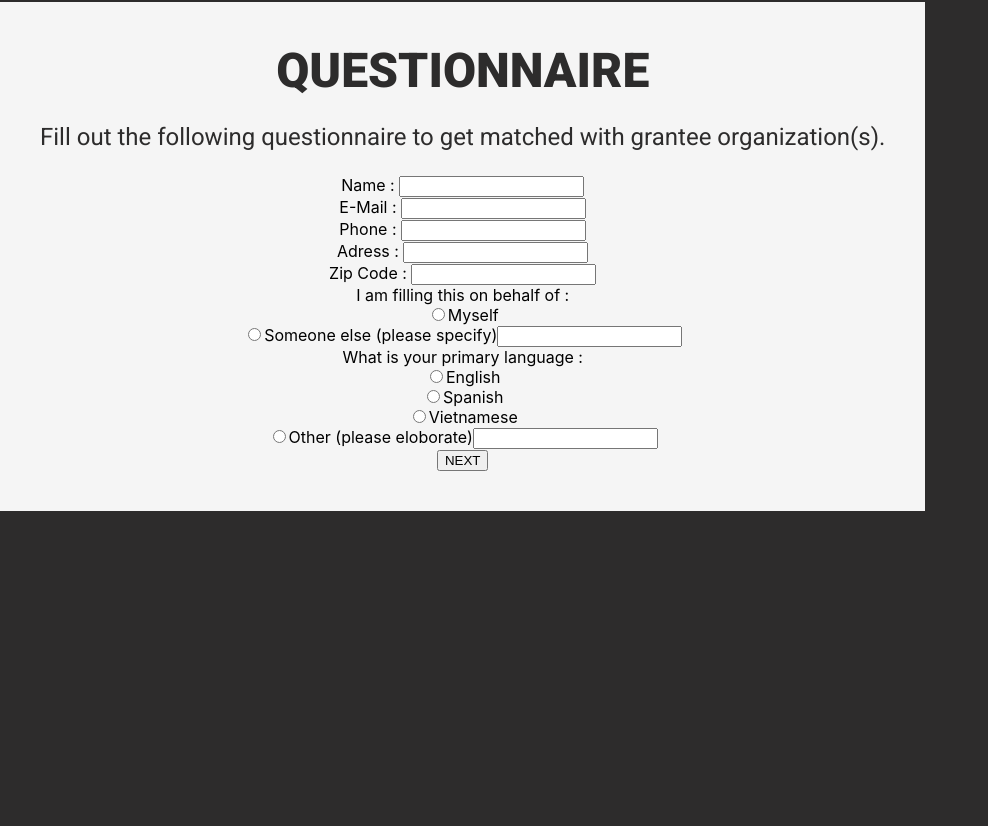
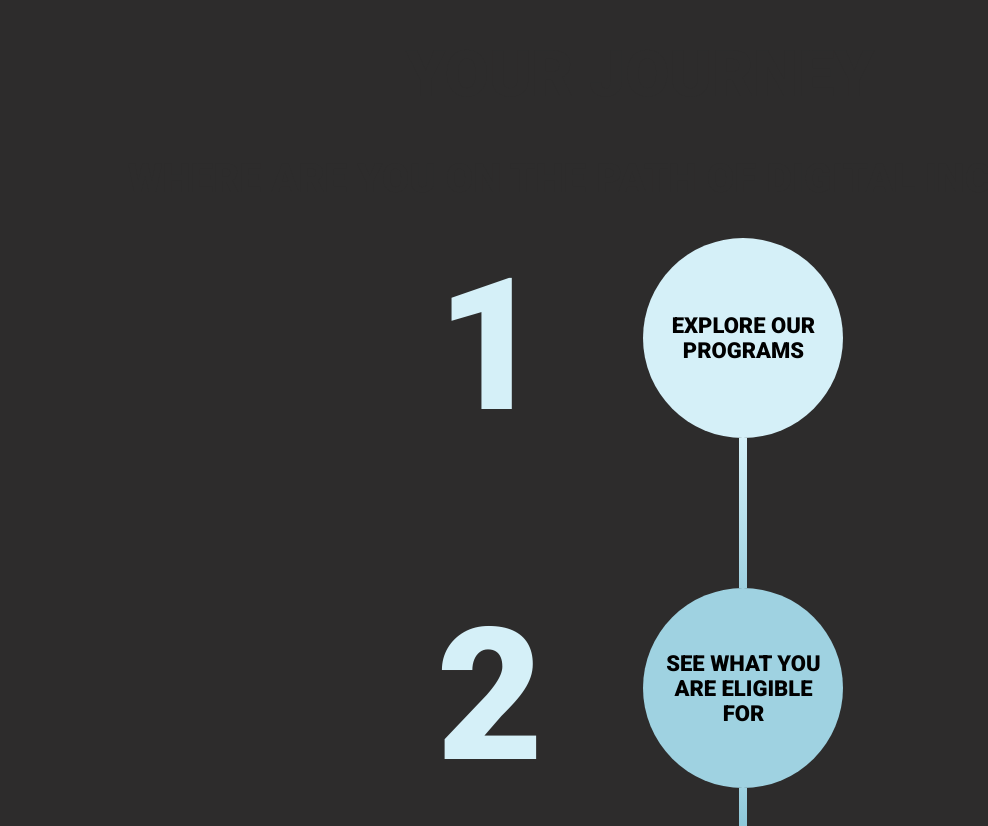
Before and after one commit to CS-SG-Studio/San-Jose-MOTI, a React (Create React App) app in the folder san-jose-digital/: page / in a window 1280 px wide. Shown: the part 1654-2480 px from the top of the page, without its empty margins (0-988 px from the left). Before the commit the page ends 2165 px from the top, so only its background shows below. Built offline with nearby package versions, Linux system fonts and the light colour scheme.

Commit message:
made JourneyMap with dynamic code format, updated Step1 formatting, did some questionnaire formatting

```diff
--- a/san-jose-digital/src/App.js
+++ b/san-jose-digital/src/App.js
@@ -1,15 +1,16 @@
 // import logo from './logo.svg';
 import "./App.css";
 import JourneyMap from "./screens/JourneyMap/JourneyMap";
-import Step1 from "./screens/JourneyMap/Step1/Step1";
+import JourneyMap2 from "./screens/JourneyMap/JourneyMap2";
 import Questionnaire1 from "./screens/Questionnaire/Questionnaire1";
-import Questionnaire2 from "./screens/Questionnaire/Questionnaire2";
-import Questionnaire3 from "./screens/Questionnaire/Questionnaire3";
+// import Questionnaire2 from "./screens/Questionnaire/Questionnaire2";
+// import Questionnaire3 from "./screens/Questionnaire/Questionnaire3";
 
 function App() {
   return (
     <div className="App">
       <JourneyMap />
+      <JourneyMap2 />
       <Questionnaire1 />
     </div>
   );
--- a/san-jose-digital/src/screens/JourneyMap/JourneyMap.js
+++ b/san-jose-digital/src/screens/JourneyMap/JourneyMap.js
@@ -19,7 +19,6 @@ function JourneyMap() {
           WHERE ARE YOU ON THE PATH OF DIGITAL INCLUSION?
         </h3>
       </div>
-
       <div>
         <div className="stack">
           <div className="digit">1</div>
--- /dev/null
+++ b/san-jose-digital/src/screens/JourneyMap/JourneyMap2.js
@@ -0,0 +1,51 @@
+import React, { useState } from "react";
+import Step1 from "./Step1/Step1.js";
+import Step2 from "../Questionnaire/Questionnaire1";
+
+import "./JourneyMapStyle.css";
+
+const data = [
+  { id: 1, step: "first", instruction: "EXPLORE OUR PROGRAMS", popup: "Step1" },
+  { id: 2, step: "second", instruction: "SEE WHAT YOU ARE ELIGIBLE FOR", popup: "Step2" },
+  { id: 3, step: "third", instruction: "LEARN MORE ABOUT THE GRANTEES", popup: "Step3" },
+  { id: 4, step: "fourth", instruction: "STAY IN THE LOOP", popup: "Step4" },
+];
+
+function JourneyMap() {
+  const [isOpen, setIsOpen] = useState(false);
+  // to figure out what to popup
+  const [value, setValue] = useState(0);
+
+  const togglePopup = () => {
+    setIsOpen(!isOpen);
+  };
+
+  return (
+    <div className="page">
+      <div>
+        <h1 className="header" style={{ fontSize: "4rem" }}>
+          YOUR JOURNEY
+        </h1>
+        <h3 className="header" style={{ fontSize: "2.5rem" }}>
+          WHERE ARE YOU ON THE PATH OF DIGITAL INCLUSION?
+        </h3>
+      </div>
+      {data.map((stack) => {
+        return (
+          <div key={stack.id} className="stack">
+            <div className="digit">{stack.id}</div>
+            <div className="on-right" onClick={() => setValue(stack.popup)}>
+              <div className={"circles " + stack.step} onClick={togglePopup}>
+                <span className="instruction">{stack.instruction}</span>
+              </div>
+              <div className={"connector " + stack.step}></div>
+            </div>
+            {isOpen && value === "Step1" && <Step1 handleClose={togglePopup} />}
+            {isOpen && value === "Step2" && <Step2 handleClose={togglePopup} />}
+          </div>
+        );
+      })}
+    </div>
+  );
+}
+export default JourneyMap;
--- a/san-jose-digital/src/screens/JourneyMap/JourneyMapStyle.css
+++ b/san-jose-digital/src/screens/JourneyMap/JourneyMapStyle.css
@@ -7,7 +7,7 @@
 
 .stack {
   position: relative;
-  margin-top: -2px;
+  margin-top: -4px;
 }
 
 .digit {
--- a/san-jose-digital/src/screens/JourneyMap/Step1/Step1.js
+++ b/san-jose-digital/src/screens/JourneyMap/Step1/Step1.js
@@ -1,16 +1,19 @@
 import React from "react";
 import "./Step1Styling.css";
 
-const Step1 = props =>{
+const Step1 = (props) => {
   return (
     <div className="popup">
-      <span className="close-icon" onClick={props.handleClose}>&times;</span>
+      <span className="close-icon" onClick={props.handleClose}>
+        &times;
+      </span>
       <div className="centering-all">
         <div className="header">
           <h1 className="title">Our Programs</h1>
           <h2 className="title2">
-            You will gain access to job, education, <br/>healthcare, and service
-            opportunities! <br/>The following are included in our bundle package:
+            You will gain access to job, education, <br />
+            healthcare, and service opportunities! <br />
+            The following are included in our bundle package:
           </h2>
         </div>
 
@@ -19,8 +22,12 @@ const Step1 = props =>{
           <div className="program">
             <h2 className="pillars">ACCESS PROGRAMS</h2>
             <div className="circle">
-              <a href="https://www.everyoneon.org" target="_blank"
-                style={{ textDecoration: "none" }}>
+              <a
+                href="https://www.everyoneon.org"
+                target="_blank"
+                rel="noreferrer"
+                style={{ textDecoration: "none" }}
+              >
                 <h3 className="description">
                   Click here to get information on a low-cost internet package!
                 </h3>
@@ -32,11 +39,18 @@ const Step1 = props =>{
           <div className="program">
             <h2 className="pillars">DIGITAL LITERACY TRAININGS</h2>
             <div className="circle">
-              <a href="https://www.google.com" /* not sure what website we want here */
+              <a
+                href="https://www.google.com" /* not sure what website we want here */
                 target="_blank"
-                style={{ textDecoration: "none" }}>
+                rel="noreferrer"
+                style={{ textDecoration: "none" }}
+              >
                 <h3 className="description">
-                  Learn<br/>how to use a computer and explore the<br />internet!
+                  Learn
+                  <br />
+                  how to use a computer and explore the
+                  <br />
+                  internet!
                 </h3>
               </a>
             </div>
@@ -46,24 +60,28 @@ const Step1 = props =>{
           <div className="program">
             <h2 className="pillars">DEVICE PROGRAMS</h2>
             <div className="circle">
-              <a href="https://www.google.com" /* not sure what website we want here */
+              <a
+                href="https://www.google.com" /* not sure what website we want here */
                 target="_blank"
-                style={{ textDecoration: "none" }}>
+                rel="noreferrer"
+                style={{ textDecoration: "none" }}
+              >
                 <h3 className="description">
-                  Free access<br />to computers, laptops, phones,
-                  tablets, and other devices.*
+                  Free access
+                  <br />
+                  to computers, laptops, phones, tablets, and other devices.*
                 </h3>
               </a>
             </div>
           </div>
         </div>
         <h4 className="footer">
-          *Access to devices are not guaranteed. We operate on a first-come
-          first-serve basis.
+          *Access to devices are not guaranteed. We operate on a first-come first-serve
+          basis.
         </h4>
       </div>
     </div>
   );
-}
+};
 
 export default Step1;
--- a/san-jose-digital/src/screens/JourneyMap/Step1/Step1Styling.css
+++ b/san-jose-digital/src/screens/JourneyMap/Step1/Step1Styling.css
@@ -2,25 +2,36 @@
   box-sizing: border-box;
 }
 
-/* centers all of the divs vertically over the popup */
+/* centers all of the div vertically over the popup */
 .centering-all {
+  display: flex;
+  flex-direction: column;
+  justify-content: space-evenly;
+  align-items: stretch;
   margin-top: 2%;
 }
+
 .popup {
   position: fixed;
   top: 50%;
   left: 50%;
   transform: translate(-50%, -50%);
   /* size of the popup window */
-  background: rgba(255, 255, 255, 0.95);
   border-radius: 30px;
   display: flex;
   flex-direction: column;
-  align-items: center;
+  align-items: stretch;
   padding: 2rem;
   flex: none;
   order: 0;
   flex-grow: 0;
+
+  /* glassmorphism */
+  background: rgba(255, 255, 255, 0.93);
+  box-shadow: 0 8px 32px 0 rgba(31, 38, 135, 0.03);
+  backdrop-filter: blur(14px);
+  -webkit-backdrop-filter: blur(14px);
+  border: 1px solid rgba(255, 255, 255, 0.18);
 }
 
 /* styling for the header */
@@ -44,6 +55,7 @@
   font-weight: normal;
   font-size: 1.7rem;
   display: flex;
+  justify-content: center;
 }
 
 /* styling for the body */
@@ -51,6 +63,7 @@
   display: flex;
   flex-direction: row;
   align-items: flex-start;
+  justify-content: space-evenly;
   padding: 0px;
   font-family: "Roboto", sans-serif;
   position: center;
--- a/san-jose-digital/src/screens/Questionnaire/Questionnaire1.js
+++ b/san-jose-digital/src/screens/Questionnaire/Questionnaire1.js
@@ -2,7 +2,7 @@ import "./QuestionnaireStyles.css";
 
 function Questionnaire1() {
   return (
-    <container className="container">
+    <div className="container">
       <header className="header"> QUESTIONNAIRE </header>
       <p className="subheader">
         Fill out the following questionnaire to get matched with grantee
@@ -10,45 +10,45 @@ function Questionnaire1() {
       </p>
       <form className="form">
         <div className="form-control">
-          <label htmlFor="firstName"> Name : </label>
-          <input type="text" id="firstName" name="firstName"></input>
+          <label htmlFor="firstName"> Name: </label>
+          <input type="text" id="firstName" name="firstName" placeholder="Your name..."></input>
         </div>
         <div className="form-control">
-          <label htmlFor="email"> E-Mail : </label>
+          <label htmlFor="email"> E-Mail: </label>
           <input type="email" id="email" name="email"></input>
         </div>
         <div className="form-control">
-          <label htmlFor="phone"> Phone : </label>
+          <label htmlFor="phone"> Phone: </label>
           <input type="number" id="phone" name="phone"></input>
         </div>
         <div className="form-control">
-          <label htmlFor="adress"> Adress : </label>
-          <input type="textarea" id="adress" name="adress"></input>
+          <label htmlFor="address"> Address: </label>
+          <input type="textarea" id="address" name="address"></input>
         </div>
         <div className="form-control">
-          <label htmlFor="zip"> Zip Code : </label>
+          <label htmlFor="zip"> Zip Code: </label>
           <input type="number" id="zip" name="zip"></input>
         </div>
         <div className="form-control">
-          <label htmlFor="contact"> I am filling this on behalf of : </label>
+          <label htmlFor="contact"> I am filling this on behalf of: </label>
           <br />
           <input type="radio" id="contact" name="contact" value="self" />
-          <label for="contact">Myself</label>
+          <label htmlFor="contact">Myself</label>
           <br />
           <input type="radio" id="someone" name="contact" value="someone" />
-          <label for="someone">
+          <label htmlFor="someone">
             Someone else (please specify)
             <input type="text" id="someone" name="contact"></input>
           </label>
         </div>
         <div className="form-control">
-          <label htmlFor="contact"> What is your primary language : </label>
+          <label htmlFor="contact"> What is your primary language: </label>
           <br />
           <input type="radio" id="english" name="language" value="english" />
-          <label for="english">English</label>
+          <label htmlFor="english">English</label>
           <br />
           <input type="radio" id="spanish" name="language" value="spanish" />
-          <label for="spanish">Spanish</label>
+          <label htmlFor="spanish">Spanish</label>
           <br />
           <input
             type="radio"
@@ -56,11 +56,11 @@ function Questionnaire1() {
             name="language"
             value="vietnamese"
           />
-          <label for="vietnamese">Vietnamese</label>
+          <label htmlFor="vietnamese">Vietnamese</label>
           <br />
           <input type="radio" id="other1" name="language" value="other1" />
-          <label for="other">
-            Other (please eloborate)
+          <label htmlFor="other">
+            Other (please elaborate)
             <input type="text" id="other" name="contact"></input>
           </label>
         </div>
@@ -68,7 +68,7 @@ function Questionnaire1() {
       <div>
         <button type="submit">NEXT</button>
       </div>
-    </container>
+    </div>
   );
 }
 
--- a/san-jose-digital/src/screens/Questionnaire/QuestionnaireStyles.css
+++ b/san-jose-digital/src/screens/Questionnaire/QuestionnaireStyles.css
@@ -1,7 +1,7 @@
 .container {
   display: flex;
   flex-direction: column;
-  align-items: center;
+  align-items: left;
   padding: 40px;
   position: absolute;
   background: #f5f5f5;
@@ -20,13 +20,51 @@
   color: rgba(45, 44, 44, 1);
   font-family: "Roboto", sans-serif;
   font-weight: Bold;
-  align-self: center;
 }
 
 .subheader {
   font-family: "Roboto", sans-serif;
   font-size: 24px;
-  text-align: center;
   color: rgba(45, 44, 44, 1);
   position: static;
 }
+
+.form {
+  padding: 0;
+  flex-grow: 1;
+}
+
+.form-control {
+  font-family: "Roboto", sans-serif;
+  font-size: 18px;
+  color: rgba(45, 44, 44, 1);
+  text-align: left;
+  padding: 2px;
+}
+
+input[type="text"],
+select,
+input[type="textarea"],
+select,
+input[type="number"],
+select,
+input[type="email"],
+select {
+  width: 50%;
+  padding: 5px 20px;
+  margin: 4px 0;
+  display: inline-block;
+  border: 1px solid #ccc;
+  border-radius: 4px;
+  box-sizing: border-box;
+}
+
+input[type="radio"],
+select {
+  position: relative;
+  height: 15px;
+  width: 15px;
+  background-color: #eee;
+  border-radius: 50%;
+  margin: 4px
+}
```
Also changed, not shown: san-jose-digital/src/screens/Questionnaire/QuestionnaireStyles.js (deleted).
